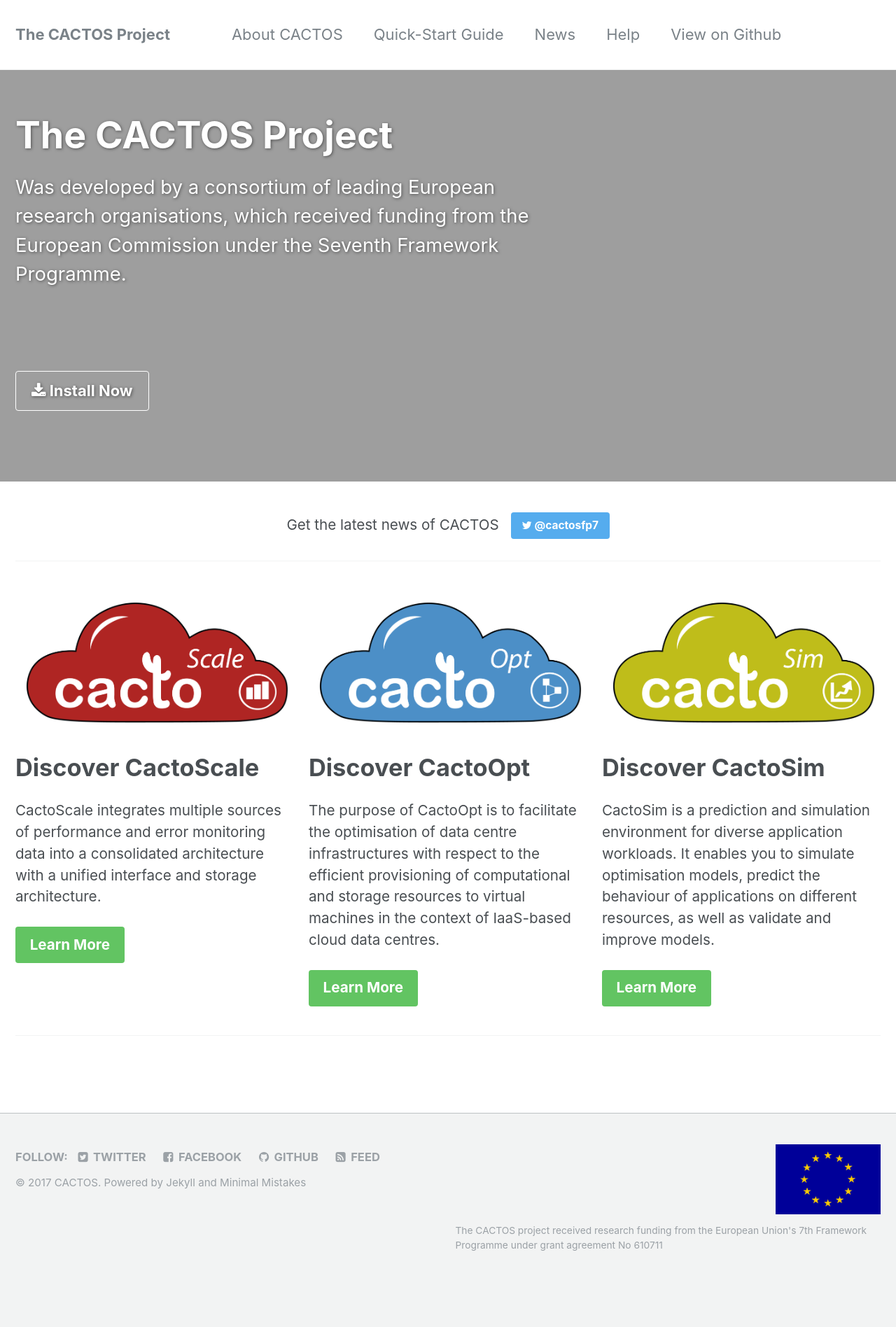
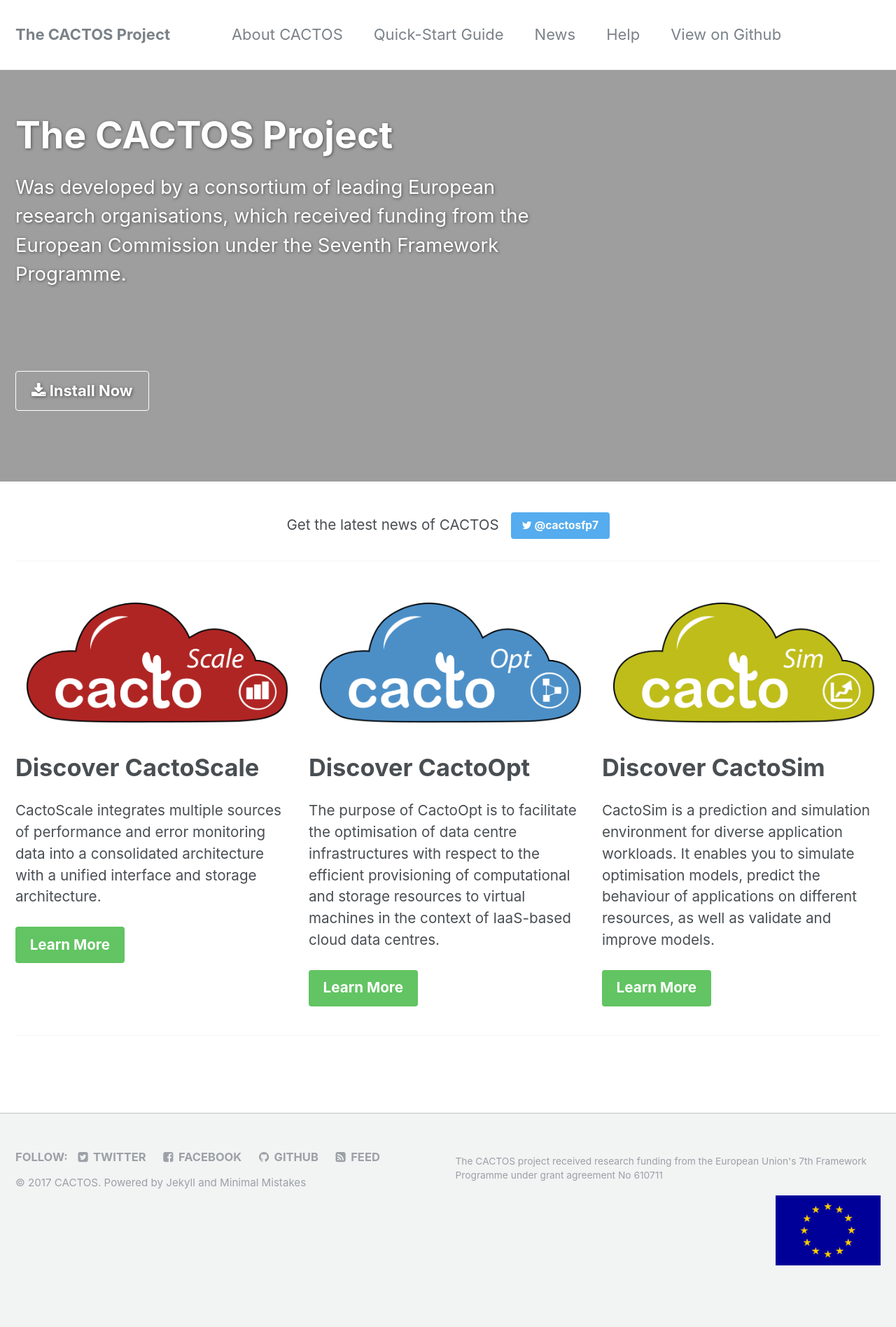
Before and after one commit to cactos/cactos.github.io, a Jekyll site: the page built from index.html, in a window 1280 px wide. Shown: the whole page at 70% size. Built offline with Jekyll 4.4.1, drawn with Linux system fonts in a browser that asks for light colours; the list of posts is cut into pages by our own code; grey boxes are pictures that could not be loaded.

Commit message:
Try again, remove unnecessary divs

```diff
--- a/_includes/footer.html
+++ b/_includes/footer.html
@@ -25,7 +25,7 @@
 		<div class="page__footer-copyright">&copy; {{ site.time | date: '%Y' }} {{ site.name | default: site.title }}. {{ site.data.ui-text[site.locale].powered_by}} <span>Jekyll and Minimal Mistakes</span> </div>
 	</div>
 	<div class="grid__item page__footer-flag">
-			<div class="page__footer-flag-img"><img src="{{ base_path }}/images/EU-Flag.gif"/></div>
-			<div class="page__footer-flag-txt"><p>The CACTOS project received research funding from the European Union's 7th Framework Programme under grant agreement No 610711</p></div>
+			<p>The CACTOS project received research funding from the European Union's 7th Framework Programme under grant agreement No 610711</p>
+			<img src="{{ base_path }}/images/EU-Flag.gif"/>
 	</div>
 </div>
--- a/_sass/_footer.scss
+++ b/_sass/_footer.scss
@@ -58,21 +58,15 @@
 }
 
 .page__footer-flag {
-  	.page__footer-flag-img {
-		  	img {
+		  img {
 		  		float: right;
 			    width: 150px;
 		 		 }
-  	}
-
-  	.page__footer-flag-txt {
 			 p {
-			 		float: right;
 			    font-family: $global-font-family;
 			    font-size: $type-size-8;
 
 				}
-  	}
 }
 
 .page__footer-follow {
```
